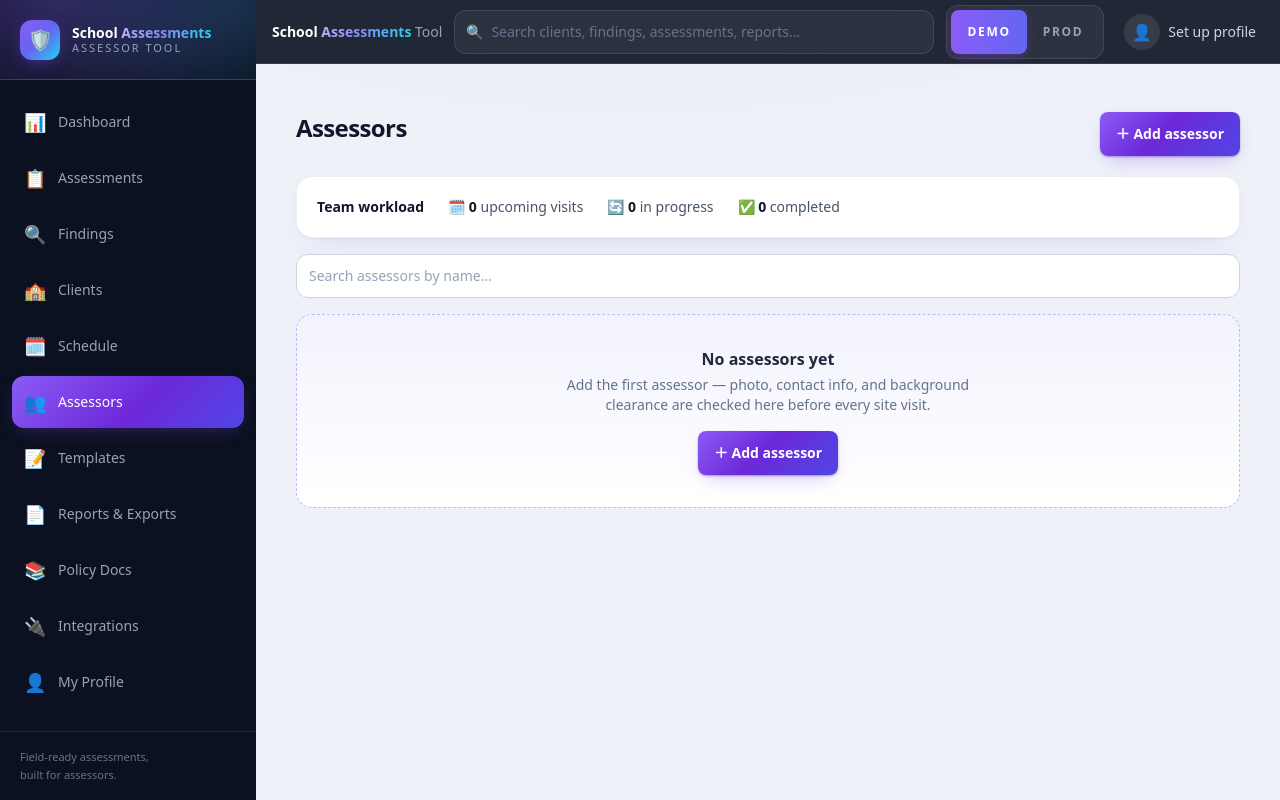
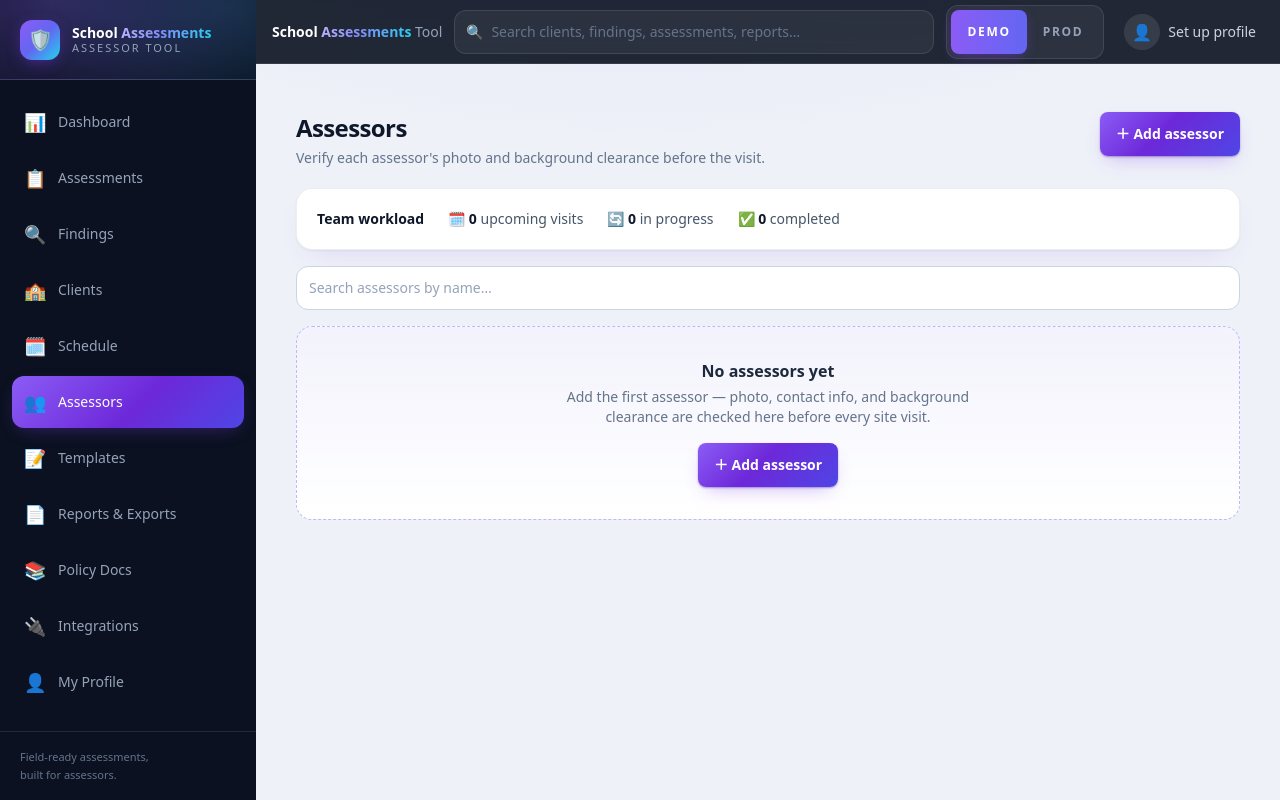
Before and after one commit to magoo853/school-assessments-tool, a Next.js app: page /assessors in a window 1280 px wide. Built offline with nearby package versions, Linux system fonts and the light colour scheme.

Commit message:
Headers refinement: restore the assessor clearance-verification directive (safety context is load-bearing, per James)

```diff
--- a/app/assessors/page.tsx
+++ b/app/assessors/page.tsx
@@ -468,6 +468,7 @@ export default function AssessorsPage() {
       {mode === "prod" && <ProdNotice />}
       <PageHeader
         title="Assessors"
+        subtitle="Verify each assessor's photo and background clearance before the visit."
         actions={<Btn onClick={openAdd}>＋ Add assessor</Btn>}
       />
 
```
